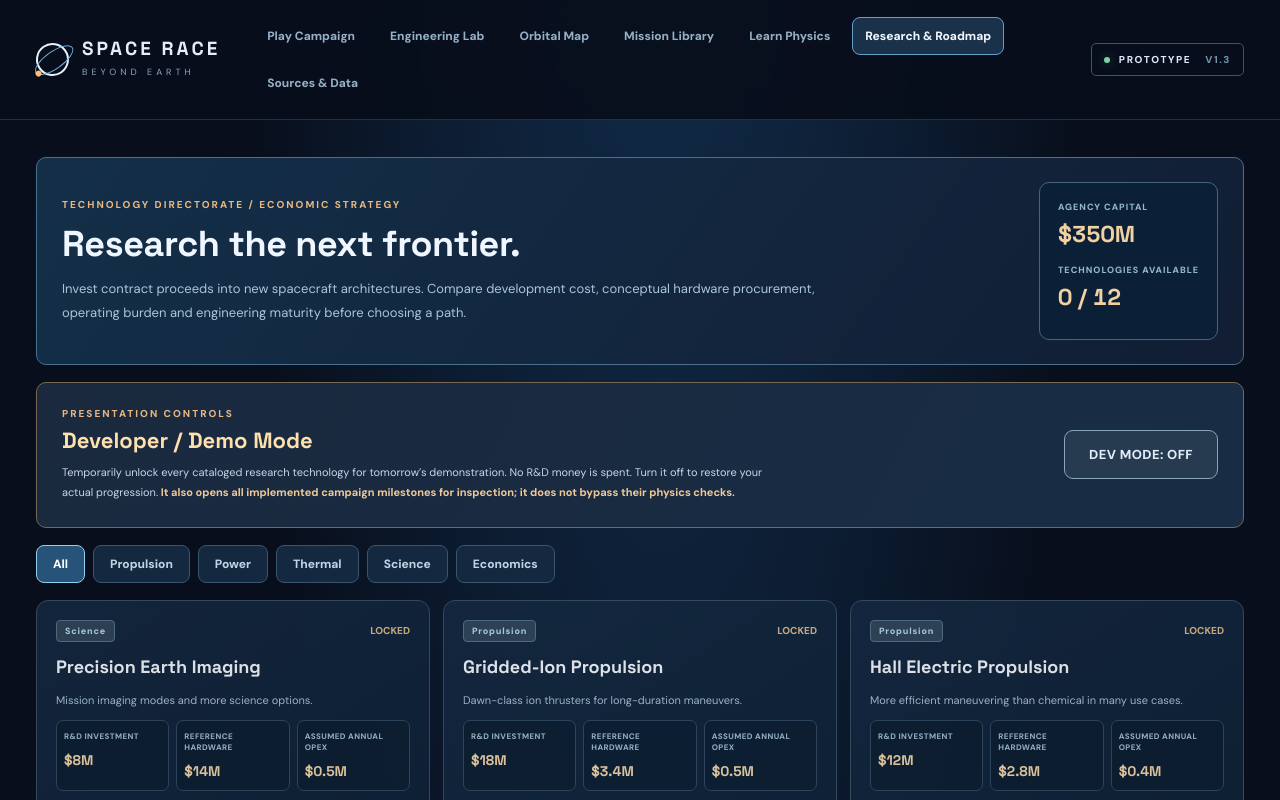
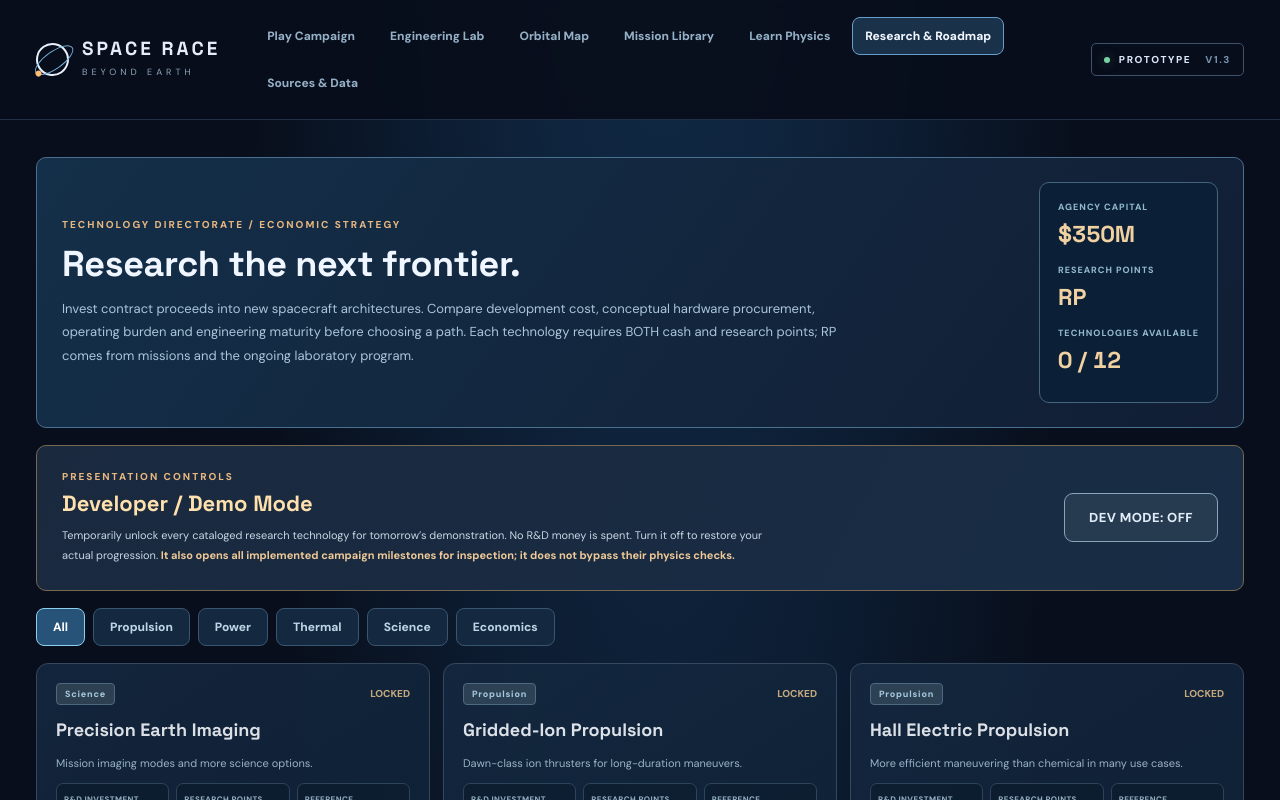
Before and after one commit to Tim8592/space-race-beyond-earth, a React (Vite) app: page / in a window 1280 px wide. Both pictures are taken after a click on the tab "Research & Roadmap". Shown: the top 800 px of the page. Built offline with nearby package versions, Linux system fonts and the light colour scheme.

Commit message:
Make Research Points a second explicit purchase currency for every technology node

```diff
--- a/src/ResearchLab.tsx
+++ b/src/ResearchLab.tsx
@@ -1,4 +1,5 @@
 import {useState} from 'react';
+import {researchPointsCost} from './lib/programEconomy';
 import {TECHNOLOGIES,canResearch,formatMillions,hasTechnology,
   type TechnologyId,type TechnologyNode} from './lib/technologyTree';
 
@@ -20,13 +21,13 @@ export const FUTURE_MISSIONS=[
     tech:'RTG or research fission electric, long-duration thrust, thermal management',className:'future'},
 ] as const;
 
-function TechCard({item,unlocked,devMode,cash,onResearch}:{
+function TechCard({item,unlocked,devMode,cash,researchPoints,onResearch}:{
   item:TechnologyNode;unlocked:readonly TechnologyId[];devMode:boolean;
-  cash:number;onResearch:(id:TechnologyId)=>void;
+  cash:number;researchPoints:number;onResearch:(id:TechnologyId)=>void;
 }){
   const permanentlyUnlocked=unlocked.includes(item.id);
   const available=hasTechnology(item.id,unlocked,devMode);
-  const researchable=canResearch(item.id,unlocked,cash)&&!devMode;
+  const researchable=canResearch(item.id,unlocked,cash,researchPoints)&&!devMode;
   const missing=item.prerequisites.filter(id=>!unlocked.includes(id));
   const maturity=item.gameMaturity;
   return <article className={'research-node '+(available?'researched':'locked')}>
@@ -36,6 +37,7 @@ function TechCard({item,unlocked,devMode,cash,onResearch}:{
     <p>{item.description}</p>
     <div className="research-economics">
       <div><span>R&D INVESTMENT</span><b>{formatMillions(item.researchUsd)}</b></div>
+      <div><span>RESEARCH POINTS</span><b>{researchPointsCost(item.researchUsd)} RP</b></div>
       <div><span>REFERENCE HARDWARE</span><b>{formatMillions(item.hardwareCostUsd)}</b></div>
       <div><span>ASSUMED ANNUAL OPEX</span><b>{formatMillions(item.operationalCostUsdPerYear)}</b></div>
     </div>
@@ -47,13 +49,13 @@ function TechCard({item,unlocked,devMode,cash,onResearch}:{
     <button className="secondary-button" type="button" disabled={!researchable||permanentlyUnlocked}
       onClick={()=>onResearch(item.id)}>
       {permanentlyUnlocked?'Already researched':devMode?'Available for demo':
-      !researchable?'Prerequisite / funds required':'Invest '+formatMillions(item.researchUsd)+' →'}
+      !researchable?'Prerequisite / cash / RP required':'Invest '+formatMillions(item.researchUsd)+' + '+researchPointsCost(item.researchUsd)+' RP →'}
     </button>
   </article>;
 }
 
-export default function ResearchLab({cash,unlocked,devMode,onToggleDevMode,onResearch}:{
-  cash:number;unlocked:readonly TechnologyId[];devMode:boolean;
+export default function ResearchLab({cash,researchPoints,unlocked,devMode,onToggleDevMode,onResearch}:{
+  cash:number;researchPoints:number;unlocked:readonly TechnologyId[];devMode:boolean;
   onToggleDevMode:()=>void;onResearch:(id:TechnologyId)=>void;
 }){
   const [branch,setBranch]=useState<'All'|TechnologyNode['branch']>('All');
@@ -64,10 +66,11 @@ export default function ResearchLab({cash,unlocked,devMode,onToggleDevMode,onRes
       <div><div className="eyebrow">TECHNOLOGY DIRECTORATE / ECONOMIC STRATEGY</div>
         <h2>Research the next frontier.</h2>
         <p>Invest contract proceeds into new spacecraft architectures. Compare development cost,
-          conceptual hardware procurement, operating burden and engineering maturity before choosing a path.</p>
+          conceptual hardware procurement, operating burden and engineering maturity before choosing a path. Each technology requires BOTH cash and research points; RP comes from missions and the ongoing laboratory program.</p>
       </div>
       <div className="research-intro-side">
         <span>AGENCY CAPITAL</span><strong>{formatMillions(cash)}</strong>
+        <span>RESEARCH POINTS</span><strong>{researchPoints} RP</strong>
         <span>TECHNOLOGIES AVAILABLE</span><strong>{displayedUnlocked} / {TECHNOLOGIES.length}</strong>
       </div>
     </div>
```
